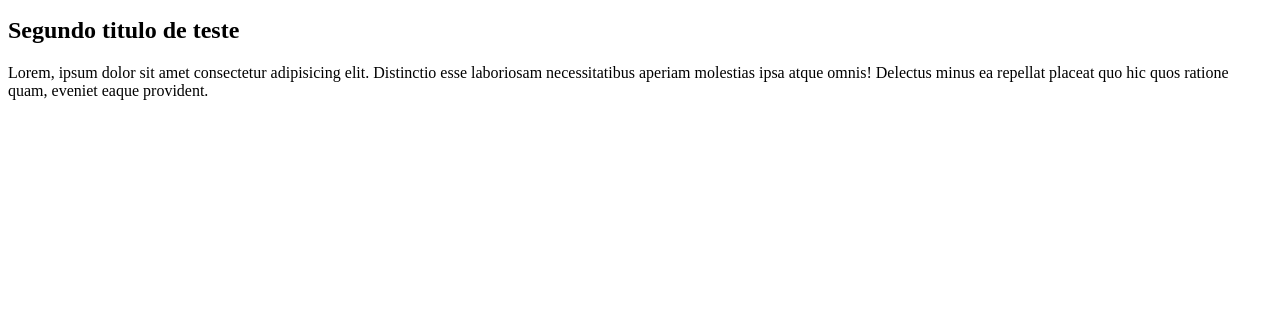
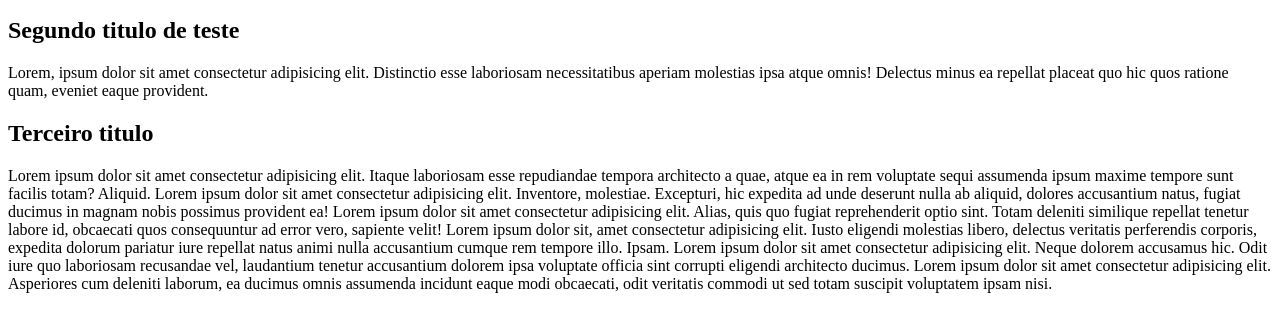
Before and after one commit to DouglaSchmitzz/projeto-site, a plain HTML site: page index.html in a window 1280 px wide. Shown: the part 119-450 px from the top of the page. Drawn offline with Linux system fonts and the light colour scheme.

Commit message:
atualizacao de conteudo

```diff
--- a/index.html
+++ b/index.html
@@ -12,6 +12,9 @@
 
         <h2>Segundo titulo de teste</h2>
         <p>Lorem, ipsum dolor sit amet consectetur adipisicing elit. Distinctio esse laboriosam necessitatibus aperiam molestias ipsa atque omnis! Delectus minus ea repellat placeat quo hic quos ratione quam, eveniet eaque provident.</p>
+
+        <h2>Terceiro titulo</h2>
+        <p>Lorem ipsum dolor sit amet consectetur adipisicing elit. Itaque laboriosam esse repudiandae tempora architecto a quae, atque ea in rem voluptate sequi assumenda ipsum maxime tempore sunt facilis totam? Aliquid. Lorem ipsum dolor sit amet consectetur adipisicing elit. Inventore, molestiae. Excepturi, hic expedita ad unde deserunt nulla ab aliquid, dolores accusantium natus, fugiat ducimus in magnam nobis possimus provident ea! Lorem ipsum dolor sit amet consectetur adipisicing elit. Alias, quis quo fugiat reprehenderit optio sint. Totam deleniti similique repellat tenetur labore id, obcaecati quos consequuntur ad error vero, sapiente velit! Lorem ipsum dolor sit, amet consectetur adipisicing elit. Iusto eligendi molestias libero, delectus veritatis perferendis corporis, expedita dolorum pariatur iure repellat natus animi nulla accusantium cumque rem tempore illo. Ipsam. Lorem ipsum dolor sit amet consectetur adipisicing elit. Neque dolorem accusamus hic. Odit iure quo laboriosam recusandae vel, laudantium tenetur accusantium dolorem ipsa voluptate officia sint corrupti eligendi architecto ducimus. Lorem ipsum dolor sit amet consectetur adipisicing elit. Asperiores cum deleniti laborum, ea ducimus omnis assumenda incidunt eaque modi obcaecati, odit veritatis commodi ut sed totam suscipit voluptatem ipsam nisi.</p>
     </main>
 
 </body>
```
